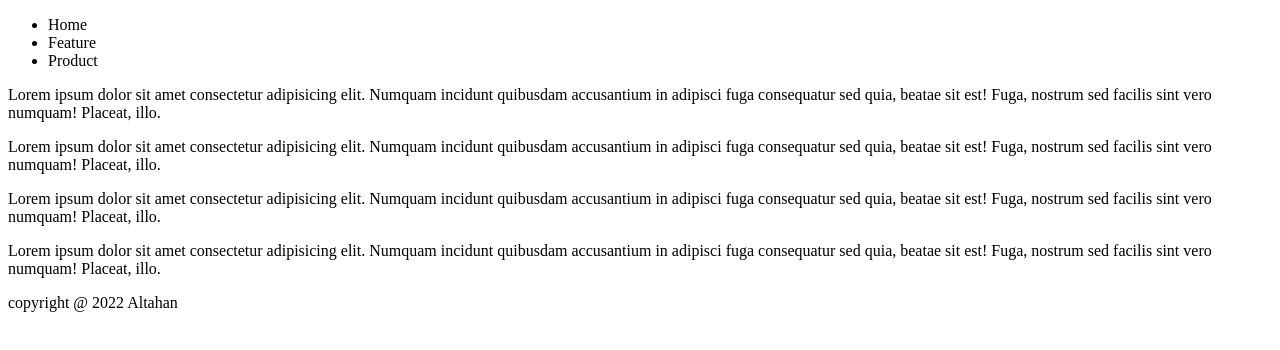
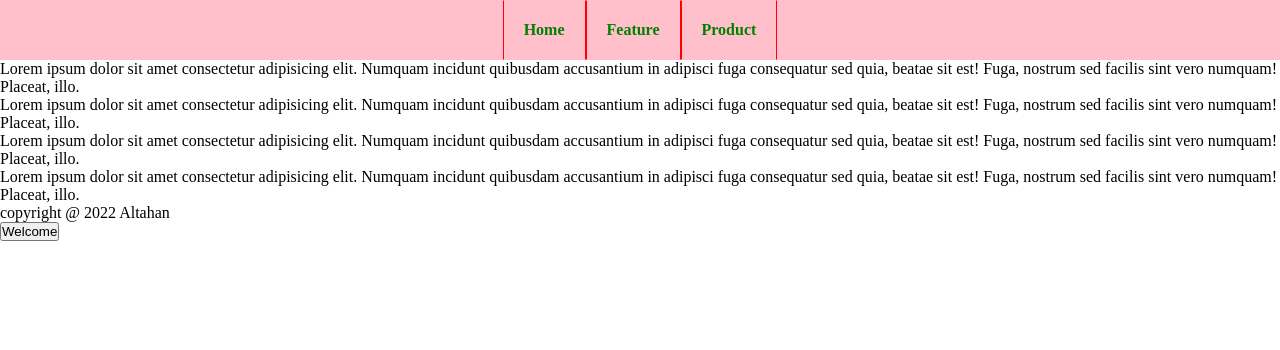
Before and after one commit to AhmedAltahan/git-repo.github.io, a plain HTML site: page index.html in a window 1280 px wide. Drawn offline with Linux system fonts and the light colour scheme.

Commit message:
Add some style in style.css and add button in index.html .

```diff
--- a/index.html
+++ b/index.html
@@ -41,6 +41,7 @@
         <p>
             copyright @ 2022 Altahan
         </p>
+        <button>Welcome</button>
     </footer>
 </body>
 </html>
--- a/style.css
+++ b/style.css
@@ -0,0 +1,23 @@
+
+* {
+    box-sizing: border-box;
+    margin: 0;
+    padding: 0;
+}
+
+header ul {
+    list-style: none;
+    display: flex;
+    justify-content: center;
+    background-color: pink;
+
+}
+
+header ul li {
+    padding: 20px;
+    cursor: pointer;
+    border: 1px solid;
+    border-color: transparent red   ;
+    color: green;
+    font-weight: bold;
+}
```
